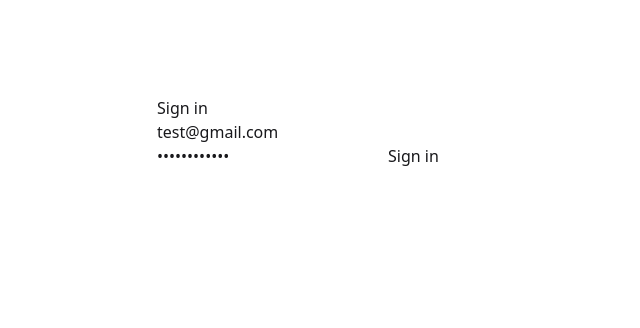
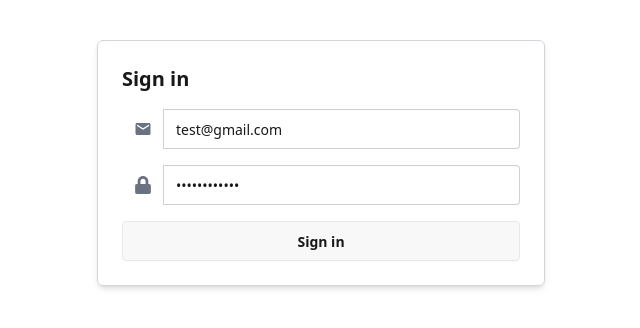
Before and after one commit to olli-suoniemi/invoicing, a Next.js app in the folder ui/: page /login in a window 1280 px wide. Shown: the top 328 px of the page, without its empty margins (319-959 px from the left). Built offline with nearby package versions, Linux system fonts and the light colour scheme.

Commit message:
Enhance LoginPage with user creation logic and improved UI components

```diff
--- a/ui/app/login/page.js
+++ b/ui/app/login/page.js
@@ -5,6 +5,8 @@ import { useState } from "react";
 import { auth } from "@/lib/firebaseClient";
 import { signInWithEmailAndPassword } from "firebase/auth";
 import { useRouter, useSearchParams } from "next/navigation";
+import { MdEmail } from "react-icons/md";
+import { FaLock } from "react-icons/fa";
 
 export default function LoginPage() {
   const [email, setEmail] = useState("test@gmail.com");
@@ -21,12 +23,30 @@ export default function LoginPage() {
       const cred = await signInWithEmailAndPassword(auth, email, password);
       const idToken = await cred.user.getIdToken(true);
 
+      // 1) Create the session cookie in Next.js (httpOnly)
       const r = await fetch("/api/auth/login", {
         method: "POST",
         headers: { "Content-Type": "application/json" },
         body: JSON.stringify({ idToken }),
       });
       if (!r.ok) throw new Error("Failed to create session");
+
+
+      // 2) Ask our backend to create the user if missing. It will not create new
+      // users if they already exist. If so it only updates last login time.
+      // (no password needed; send only idToken + profile we want to store)
+      const upsert = await fetch("/api/auth/login/create", {
+        method: "POST",
+        headers: { "Content-Type": "application/json" },
+        body: JSON.stringify({
+          idToken,
+          email
+        }),
+      });
+      if (!upsert.ok) {
+        const { error } = await upsert.json().catch(() => ({}));
+        throw new Error(error || "Failed to create user");
+      }
 
       router.push(redirect);
     } catch (e) {
@@ -35,14 +55,36 @@ export default function LoginPage() {
   };
 
   return (
-    <main style={{ maxWidth: 360, margin: "80px auto", padding: 16 }}>
-      <h1>Sign in</h1>
-      <form onSubmit={onSubmit}>
-        <input value={email} onChange={(e)=>setEmail(e.target.value)} placeholder="Email" />
-        <input value={password} onChange={(e)=>setPassword(e.target.value)} placeholder="Password" type="password" />
-        <button type="submit">Sign in</button>
+    <div className="max-w-md mx-auto mt-10 p-6 border border-gray-300 rounded-md shadow-md">
+      <h1 className="text-xl font-semibold">Sign in</h1>
+      <form onSubmit={onSubmit} className="flex flex-col gap-4 mt-4">
+        <div className="join w-full">
+          <span className="join-item px-3 text-gray-500 flex items-center">
+            <MdEmail size={18} />
+          </span>
+          <input
+            type="email"
+            className="input input-bordered join-item w-full"
+            placeholder="Email"
+            value={email}
+            onChange={(e) => setEmail(e.target.value)}
+          />
+        </div>
+        <div className="join w-full">
+          <span className="join-item px-3 text-gray-500 flex items-center">
+            <FaLock size={18} />
+          </span>
+          <input
+            type="password"
+            className="input input-bordered join-item w-full"
+            placeholder="Password"
+            value={password}
+            onChange={(e) => setPassword(e.target.value)}
+          />
+        </div>
+        <button type="submit" className="btn">Sign in</button>
       </form>
-      {err && <p style={{ color: "crimson" }}>{err}</p>}
-    </main>
+      {err && <p className="text-red-500 mt-4">{err}</p>}
+    </div>
   );
 }
```
